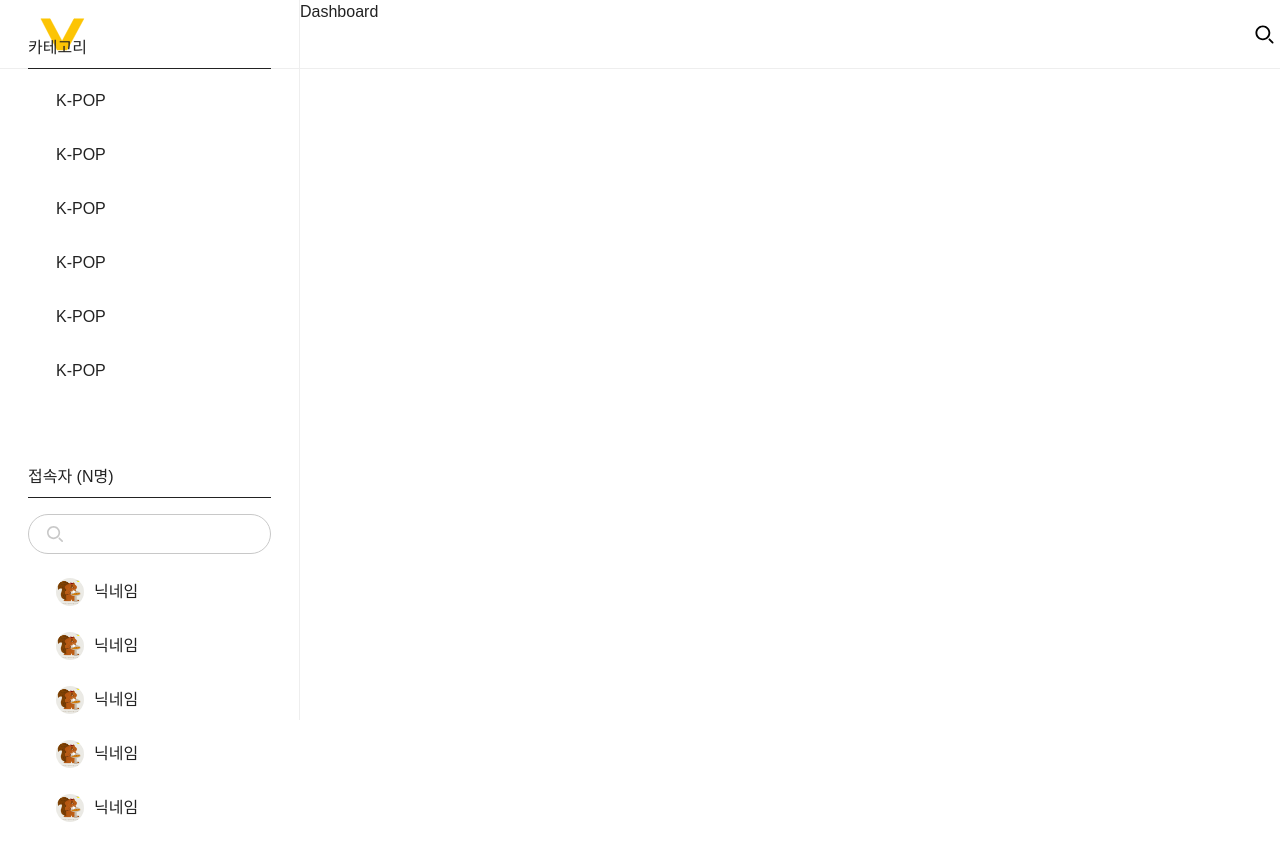
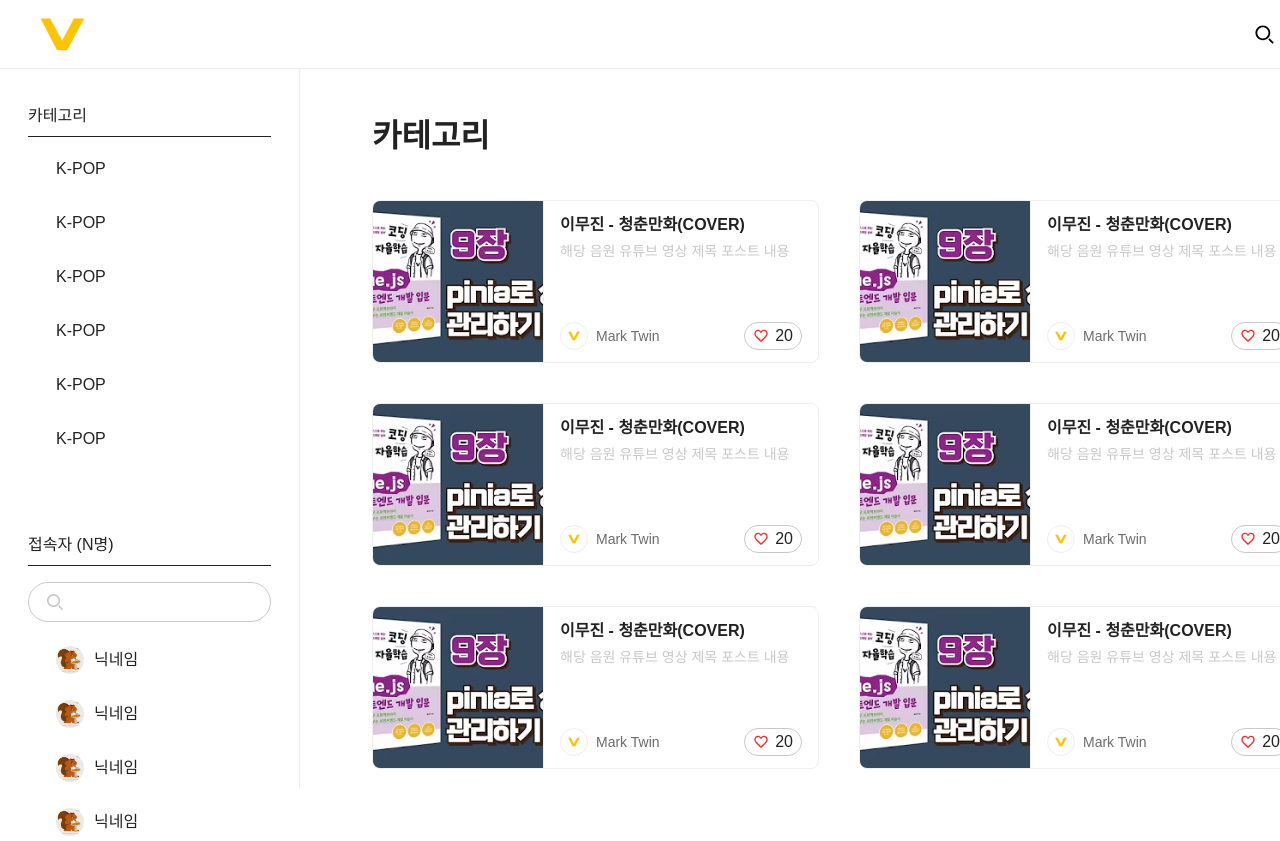
Before and after one commit to 5-rai/vive, a React (Vite) app: page /channels/channelName in a window 1280 px wide. Shown: the top 841 px of the page. Built offline with nearby package versions, Linux system fonts and the light colour scheme.

Commit message:
💄 Style: Dashboard 퍼블리싱

```diff
--- a/package.json
+++ b/package.json
@@ -14,8 +14,8 @@
     "react": "^18.3.1",
     "react-dom": "^18.3.1",
     "react-router": "^7.0.2",
+    "react-youtube": "^10.1.0",
     "tailwind-merge": "^2.5.5",
-    "react-youtube": "^10.1.0",
     "zustand": "^5.0.2"
   },
   "devDependencies": {
--- a/src/pages/Dashboard.tsx
+++ b/src/pages/Dashboard.tsx
@@ -1,3 +1,40 @@
+import PostCard from "../components/common/PostCard";
+
 export default function Dashboard() {
-  return <div>Dashboard</div>;
+  const DASHBOARD_TEMP_POST = {
+    post: {
+      postId: 123,
+      channelName: "댄스",
+      title: "이무진 - 청춘만화(COVER)",
+      content: "해당 음원 유튜브 영상 제목 포스트 내용",
+      thumbnail: "",
+    },
+    writer: {
+      name: "Mark Twin",
+      userId: 123,
+      profileImg: "",
+    },
+    like: 20,
+  };
+
+  return (
+    <>
+      <div className="p-[72px]">
+        {/* Dashboard title */}
+        <h2 className="text-[32px] font-bold my-10">카테고리</h2>
+        {/* PostCard */}
+        <section className="grid grid-cols-2 gap-10">
+          {[1, 2, 3, 4, 5, 6].map((i) => (
+            <PostCard
+              key={i}
+              post={DASHBOARD_TEMP_POST.post}
+              writer={DASHBOARD_TEMP_POST.writer}
+              like={DASHBOARD_TEMP_POST.like}
+              isLiked={false}
+            />
+          ))}
+        </section>
+      </div>
+    </>
+  );
 }
```
Also changed, not shown: 1 other file (tests, documents, lock files or other folders).
